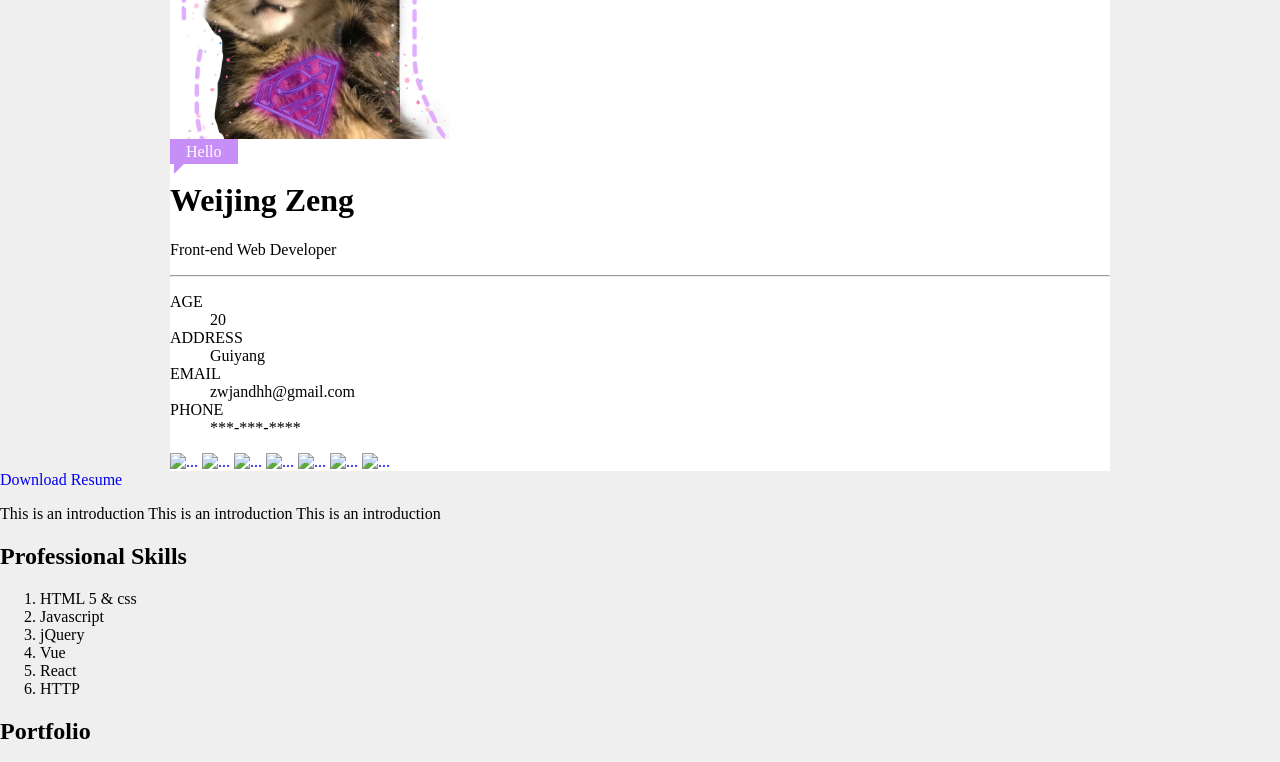
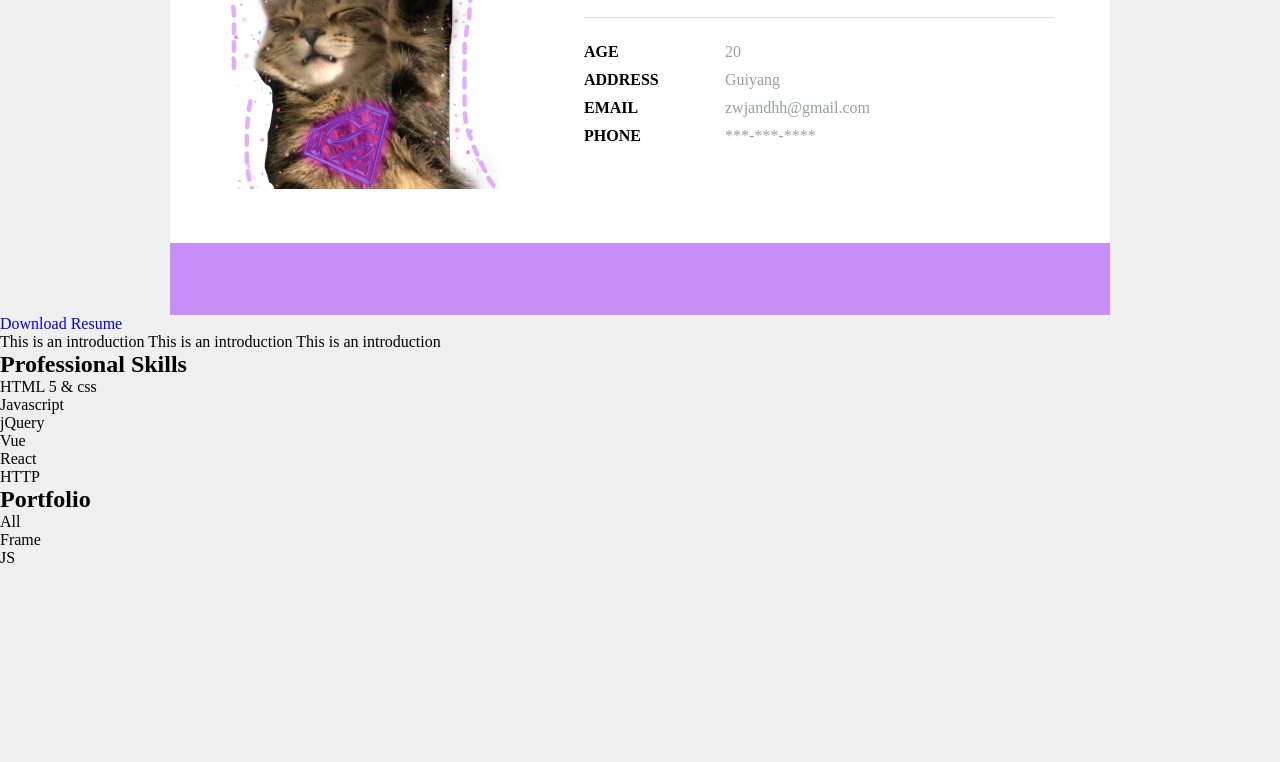
Before and after one commit to WeijingZeng/practise, a plain HTML site: page resume/index.html in a window 1280 px wide. Shown: the part 675-1437 px from the top of the page. After the commit the page ends 1242 px from the top, so only its background shows below. Drawn offline with Linux system fonts and the light colour scheme.

Commit message:
working on usercard

```diff
--- a/resume/index.css
+++ b/resume/index.css
@@ -9,9 +9,27 @@ body{
     background-color: #efefef;
 }
 
+*{ /*消除所有元素的默认边距*/
+    margin: 0;
+    padding: 0;
+}
+
 a{
     text-decoration: none; /*去掉下划线*/
 }
+
+hr{ /*重写hr样式*/
+    height: 0;
+    border: none;
+    border-top: 1px solid #dedede;
+}
+
+.icon {
+    width: 1em; height: 1em;
+    vertical-align: -0.15em;
+    fill: currentColor;
+    overflow: hidden;
+ }
 
 .topNavBar{
     padding-top: 20px; /*使navbar整体向下移动*/
@@ -68,7 +86,7 @@ a{
 
 .topNavBar .logo .rs{
     margin-right: 4px;
-    color: rgb(244, 135, 133);
+    color: #5fd0ce;
 }
 
 .topNavBar .logo .card{
@@ -98,6 +116,7 @@ a{
 .userCard .greeting{
     background-color: #c88ef7;
     color: white;
+    display: inline-block;
     padding: 4px 16px;
     position: relative;/*给父元素一个相对定位，让 absolute子元素根据父元素定位*/
 }
@@ -112,3 +131,63 @@ a{
     position: absolute;/*绝对定位--脱离文档流但是仍然根据父元素定位*/
     top: 100%; /*让小三角正好在hello的边框下，距上面100%的高度*/
 }
+
+.userCard .pictureAndText{
+    padding: 50px;
+}
+
+.userCard .picture{
+    float: left;
+}
+
+.userCard .profile{
+    float: left; /*都在left是因为picture和profile要挨在一起，都是靠左的*/
+    margin-left: 65px;
+    width: 470px; /*hr分割线的宽度，注意宽度一定不能超过容器，自己调节宽度来适应容器*/
+}
+
+.userCard .profile h1{
+    margin-top: 26px;
+}
+
+.userCard .profile hr{
+    margin: 20px 0; /*上下20 左右0*/
+}
+
+.userCard dl dt,
+.userCard dl dd{
+    float: left;
+    padding: 5px 0;
+}
+.userCard dl dt{
+    width: 30%;
+    font-weight: bold;
+}
+.userCard dl dd{
+    width: 70%;
+    color: #9a9da1;
+}
+
+.userCard>footer.social-media{
+    background-color: #c88ef7;
+    text-align: center;
+}
+
+.userCard>footer.social-media>a{
+    display: inline-block;
+    border-radius: 50%; /*圆形*/
+    line-height: 30px;
+    padding: 5px 5px;
+    margin: 16px;
+}
+
+.userCard>footer.social-media>a:hover{
+    background: #89cccb;
+}
+
+.userCard svg{
+    width: 30px;
+    height: 30px;
+    fill: #5fd0ce;
+    vertical-align: top;
+}
--- a/resume/index.html
+++ b/resume/index.html
@@ -3,6 +3,7 @@
   <head>
     <title>My Resume</title>
     <link rel="stylesheet" href="index.css">
+    <script src="//at.alicdn.com/t/font_1098191_pw385qmai8r.js"></script>
   </head>
   <body>
     <div class="topNavBar">
@@ -30,7 +31,7 @@
     </div>
     <main>
       <div class="userCard">
-          <div class="pictureAndText">
+          <div class="pictureAndText clearfix">
             <div class="picture">
               <img src="./img/selfie.JPEG" width="299" height="299" alt="Profile Photo">
             </div>
@@ -54,13 +55,31 @@
             </div>
           </div>
             <footer class="social-media">
-              <a href="#"><img src="#" alt="..."></a>
-              <a href="#"><img src="#" alt="..."></a>
-              <a href="#"><img src="#" alt="..."></a>
-              <a href="#"><img src="#" alt="..."></a>
-              <a href="#"><img src="#" alt="..."></a>
-              <a href="#"><img src="#" alt="..."></a>
-              <a href="#"><img src="#" alt="..."></a>
+              <a href="#">
+                  <svg class="icon" aria-hidden="true">
+                      <use xlink:href="#icon-github"></use>
+                  </svg>
+              </a>
+              <a href="#">
+                <svg class="icon" aria-hidden="true">
+                    <use xlink:href="#icon-weibo"></use>
+                </svg>
+              </a>
+              <a href="#">
+                <svg class="icon" aria-hidden="true">
+                    <use xlink:href="#icon-zhihu0"></use>
+                </svg>
+              </a>
+              <a href="#">
+                <svg class="icon" aria-hidden="true">
+                    <use xlink:href="#icon-mianshulogo"></use>
+                </svg>
+              </a>
+              <a href="#">
+                <svg class="icon" aria-hidden="true">
+                    <use xlink:href="#icon-i-wechat"></use>
+                </svg>
+              </a>
             </footer>
           </div>
       <a class="button" href="#">Download Resume</a>
```
